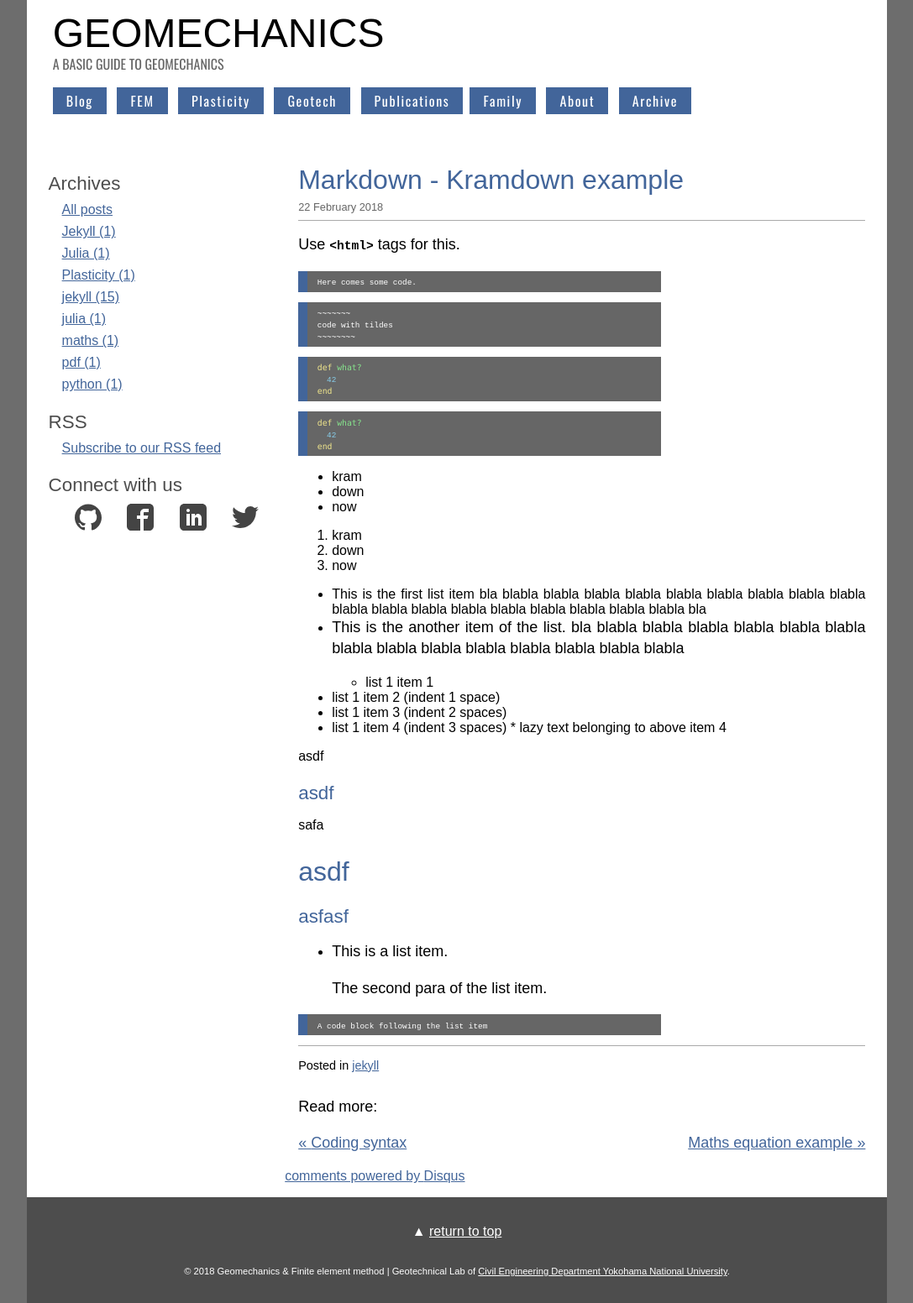
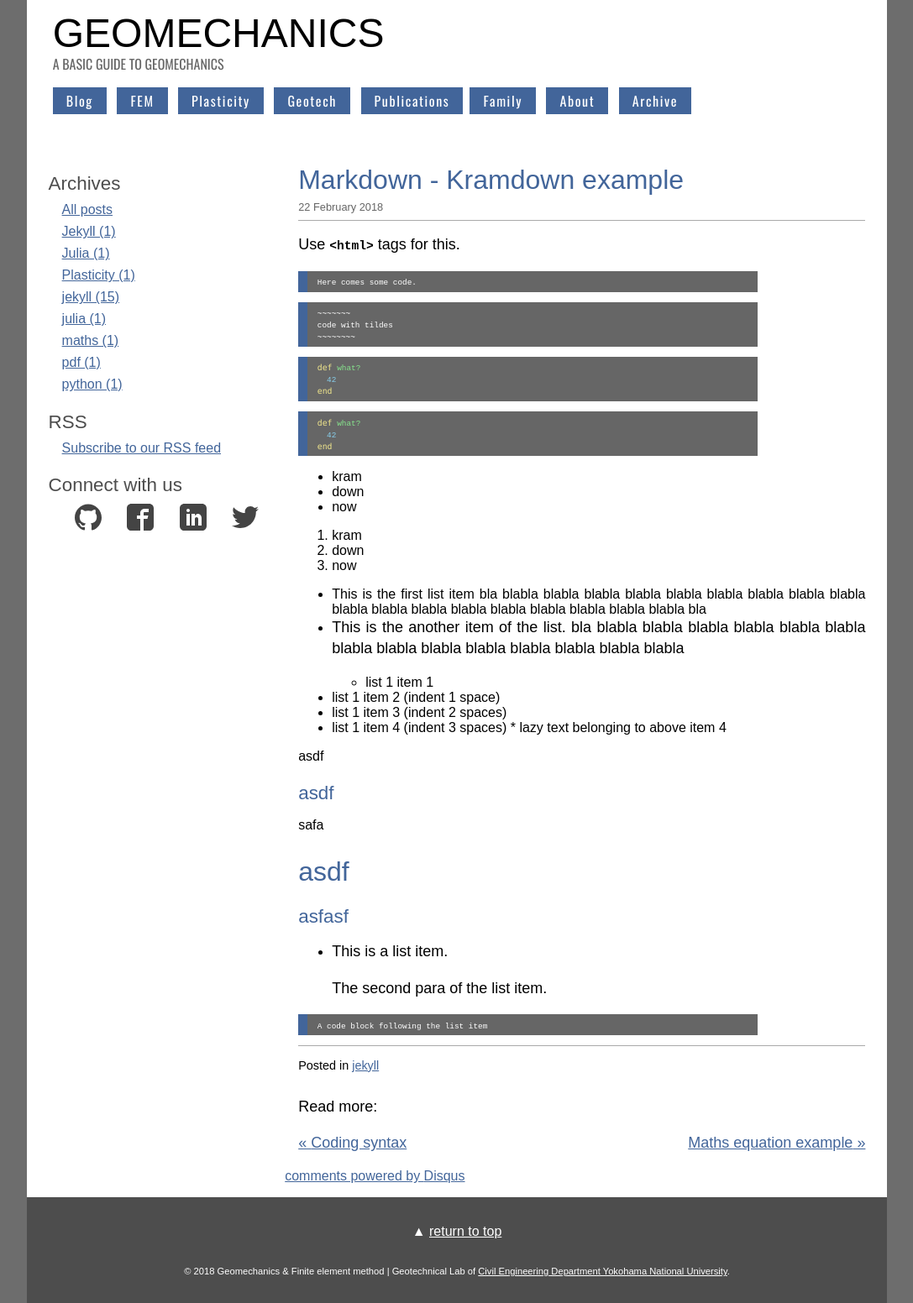
Before and after one commit to quangvunp/geomechanics, a Jekyll site: the page built from _posts/2018-02-22-markdown-kramdown.md, in a window 1280 px wide. Shown: the whole page at 84% size, without its empty margins (96-1183 px from the left). Built offline with Jekyll 4.4.1, drawn with Linux system fonts in a browser that asks for light colours; comment, search, counter and statistics services are not loaded.

Commit message:
Update syntax-highlighting.scss

```diff
--- a/css/syntax-highlighting.scss
+++ b/css/syntax-highlighting.scss
@@ -1,6 +1,6 @@
 ---
 ---
-.highlight  {font: 85% 'Consolas', Georgia, serif; width:80%}
+.highlight  {font: 85% 'Consolas', Georgia, serif; width:90%}
 
 .highlight {
 
@@ -44,7 +44,7 @@
   .nd { color: #ffffff} /* Name.Decorator */
   .ni { color: #ffdead} /* Name.Entity */
   .ne { color: #ffffff} /* Name.Exception */
-  .nf { font: 85% 'Consolas', Georgia, serif; color: #87e58d} /* Name.Function */
+  .nf { color: #87e58d} /* Name.Function */
   .nl { color: #ffffff} /* Name.Label */
   .nn { color: #ffffff} /* Name.Namespace */
   .nx { color: #ffffff} /* Name.Other */
```
